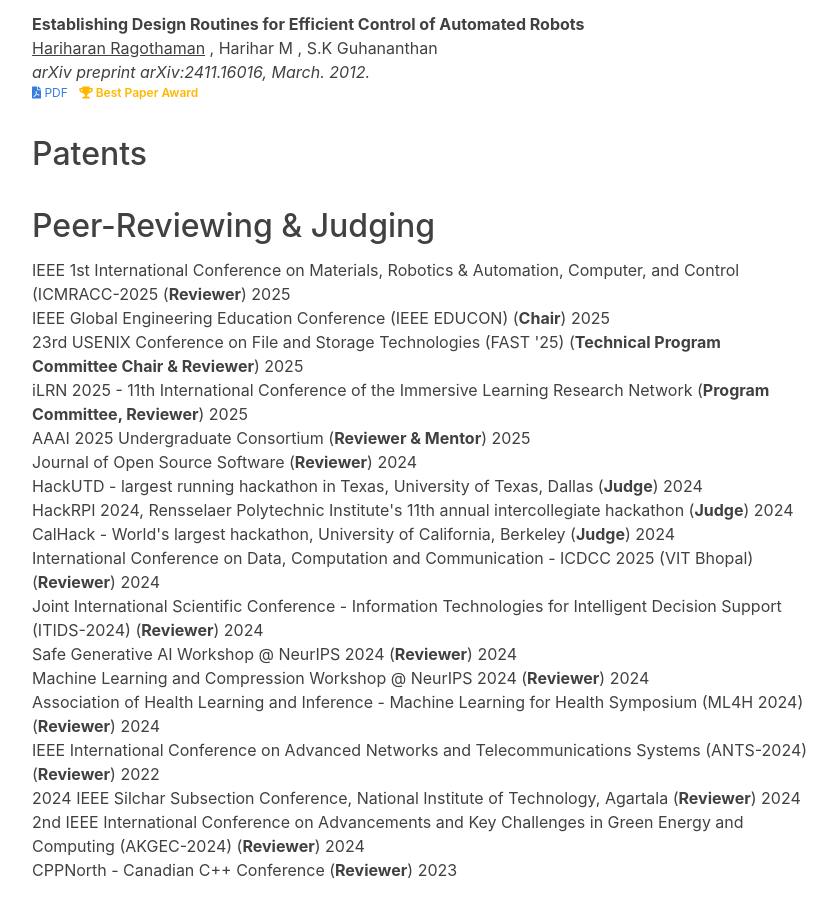
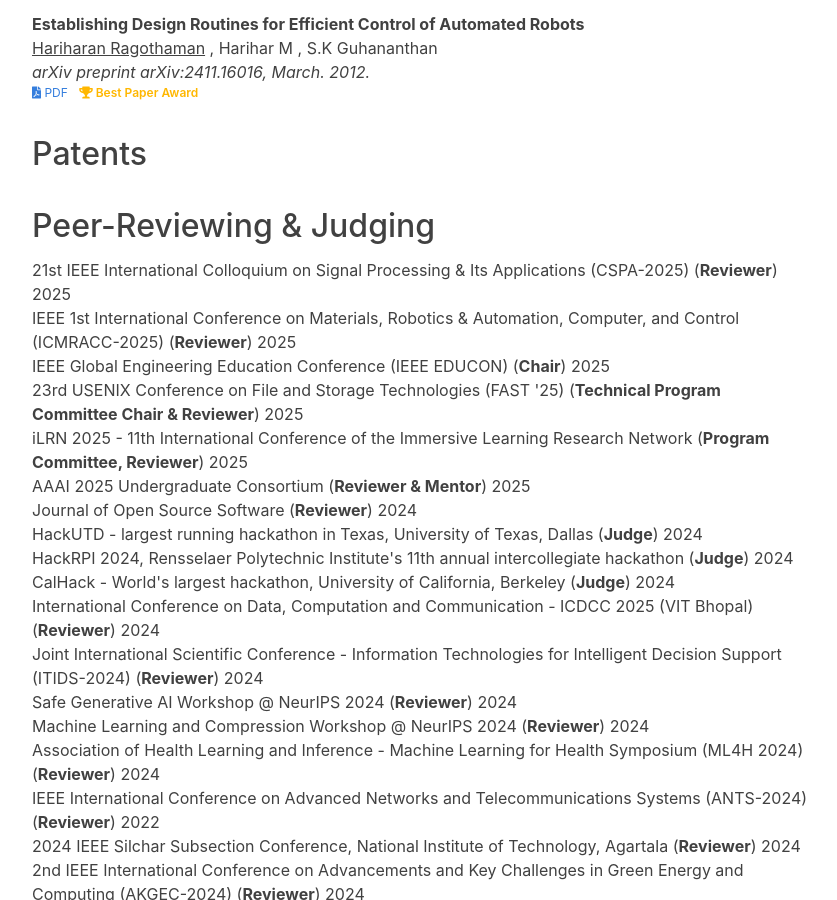
Before and after one commit to hariharanragothaman/hariharanragothaman.github.io, a Jekyll site: the page built from cv.md, in a window 1280 px wide and 900 px high, scrolled down 2880 px. Shown: the whole window, without its empty margins (300-1137 px from the left). Built offline with Jekyll 4.4.1, drawn with Linux system fonts in a browser that asks for light colours; nearby versions of some CDN libraries; some web fonts are replaced.

Commit message:
Polishes and Updates

```diff
--- a/_data/reviewer.yaml
+++ b/_data/reviewer.yaml
@@ -1,4 +1,10 @@
-- venue: IEEE 1st International Conference on Materials, Robotics & Automation, Computer, and Control (ICMRACC-2025
+- venue: 21st IEEE International Colloquium on Signal Processing & Its Applications (CSPA-2025)
+  venue-shorthand: Reviewer
+  years:
+    - year: 2025
+      url: https://sites.google.com/view/asprg-cspa/home
+
+- venue: IEEE 1st International Conference on Materials, Robotics & Automation, Computer, and Control (ICMRACC-2025)
   venue-shorthand: Reviewer
   years:
     - year: 2025
```
